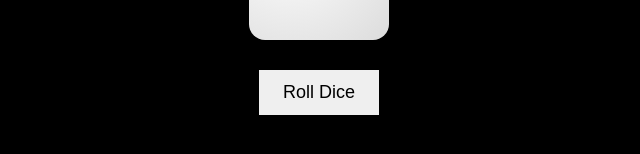
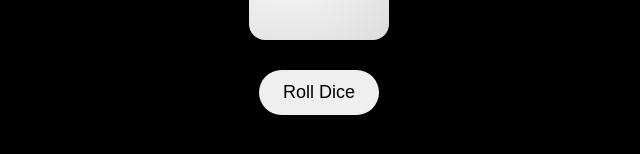
Before and after one commit to Eshhaa11/random-dice-roller, a React (Create React App) app: page / in a window 1280 px wide. Shown: the part 274-428 px from the top of the page, without its empty margins (321-961 px from the left). Built offline with nearby package versions, Linux system fonts and the light colour scheme.

Commit message:
added br

```diff
--- a/src/Components/Dice.css
+++ b/src/Components/Dice.css
@@ -52,4 +52,5 @@ h1 {
     padding: 12px 24px;
     font-size: 18px;
     border: none;
+    border-radius: 70px;
 }
```
